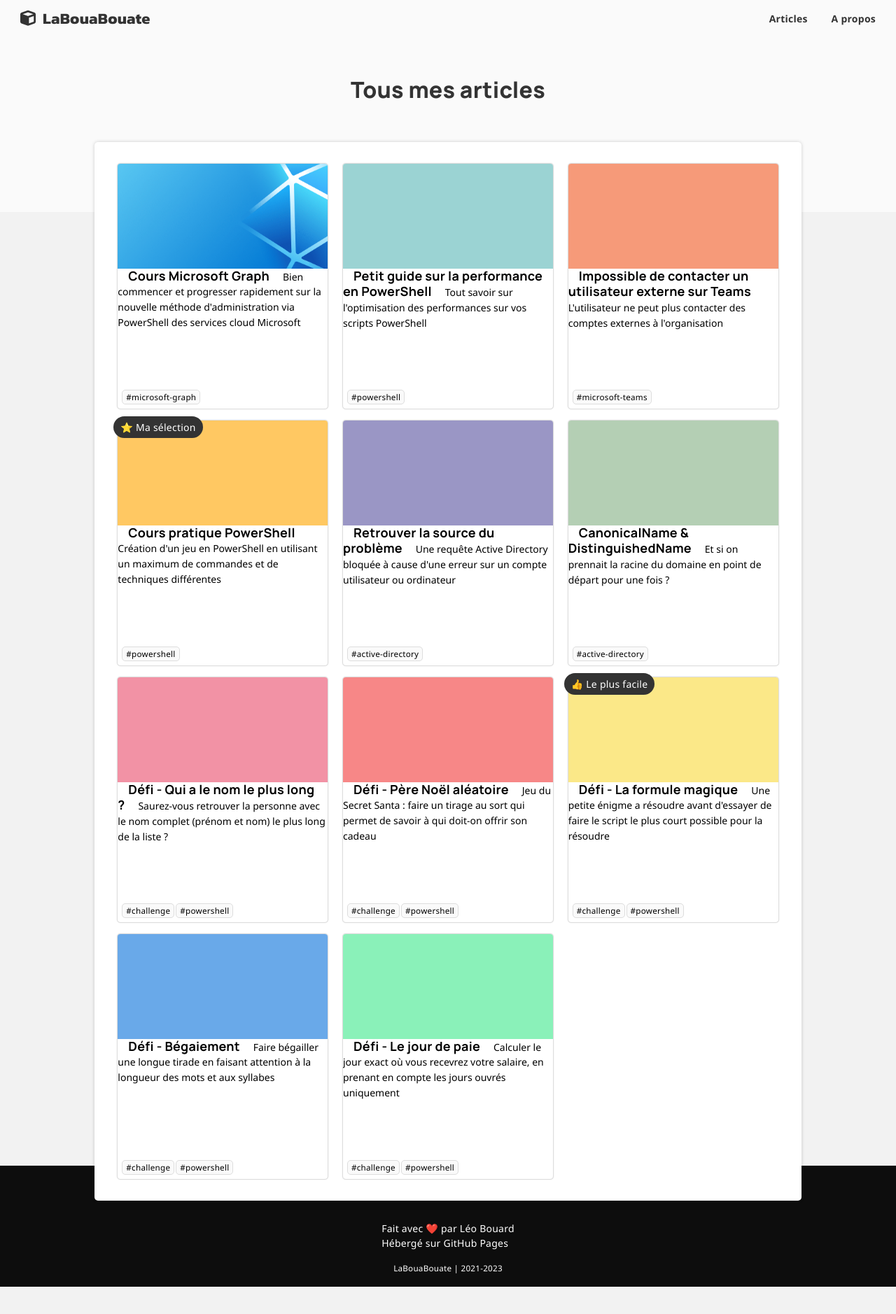
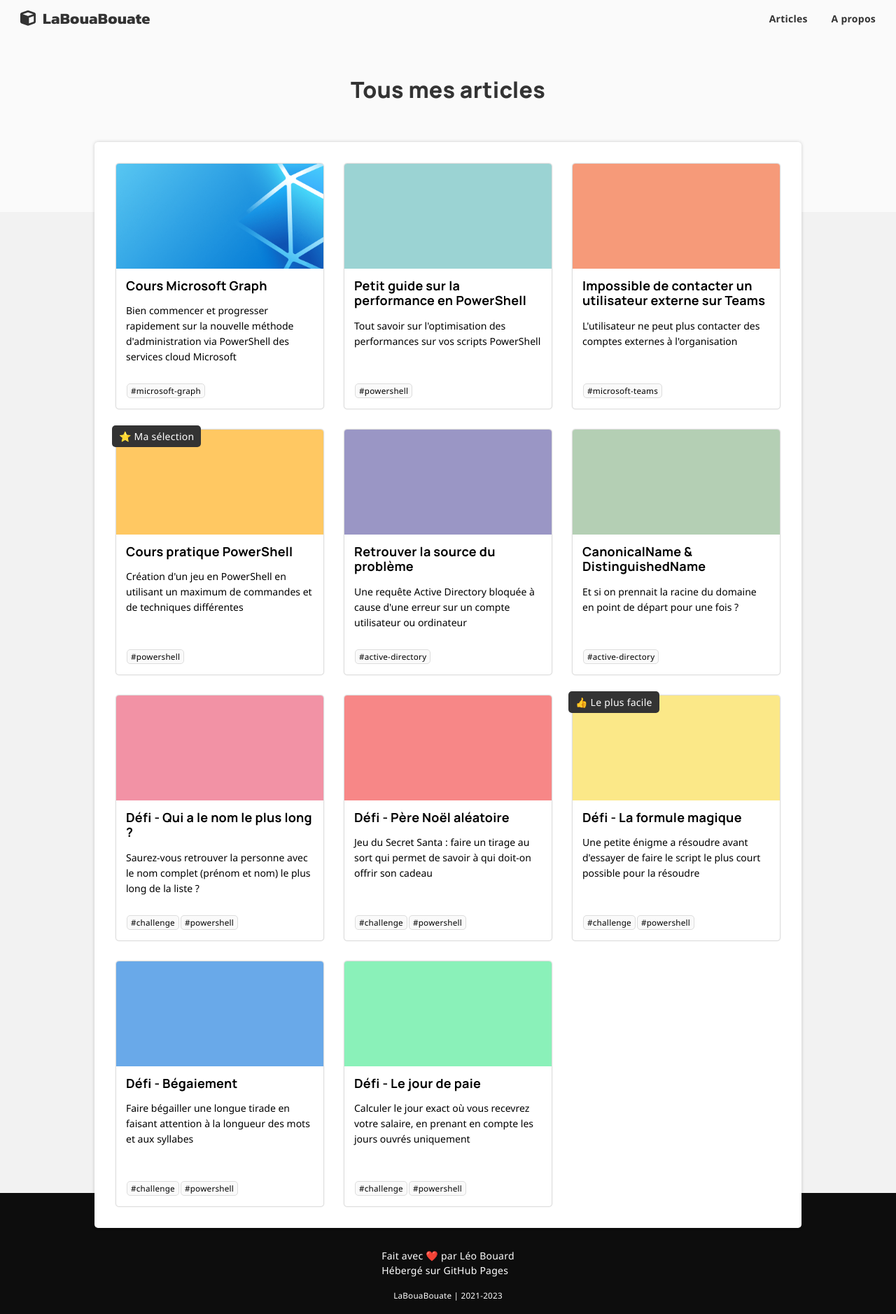
Before and after one commit to leobouard/leobouard.github.io, a Jekyll site: the page built from blog.md, in a window 1280 px wide. Shown: the whole page at 70% size. Built offline with Jekyll 4.4.1, drawn with Linux system fonts in a browser that asks for light colours; nearby versions of some CDN libraries; some web fonts are replaced; before the commit the page ends 1839 px from its top, so only the background shows below that.

Commit message:
Update posts.scss

```diff
--- a/assets/css/posts.scss
+++ b/assets/css/posts.scss
@@ -3,7 +3,7 @@
 
 .posts {
     display: grid;
-    grid-gap: 15px;
+    grid-gap: 2rem;
     grid-template-columns: 1fr 1fr 1fr;
     justify-items: center;
 }
@@ -15,7 +15,7 @@ span.articlePill {
     z-index: 1;
     margin: -5px;
     padding: 5px 10px;
-    border-radius: 25px;
+    border-radius: 5px;
 }
 
 article {
@@ -28,13 +28,15 @@ article {
     overflow: hidden;
     position: relative;
     transition: all 150ms ease-in-out;
-    position: relative;
+    display: flex;
+    flex-direction: column;
 }
 
 div.articleTags {
     position: absolute;
     bottom: 0;
-    margin: 5px;
+    margin: 1rem;
+    text-transform: lowercase;
 
     span {
         background: #fafafa;
@@ -91,15 +93,15 @@ span.articleTitle {
     font-family: 'Manrope', sans-serif;
     font-size: 18px;
     font-weight: 600;
-    margin: 15px;
+    margin: 1rem;
     color: #000;
-    text-align: center;
 }
 
 span.articleDescription {
     font-weight: 400;
     font-size: 14px;
     letter-spacing: normal;
+    margin: 0 1rem;
 }
 
 .articleIcon {
```
